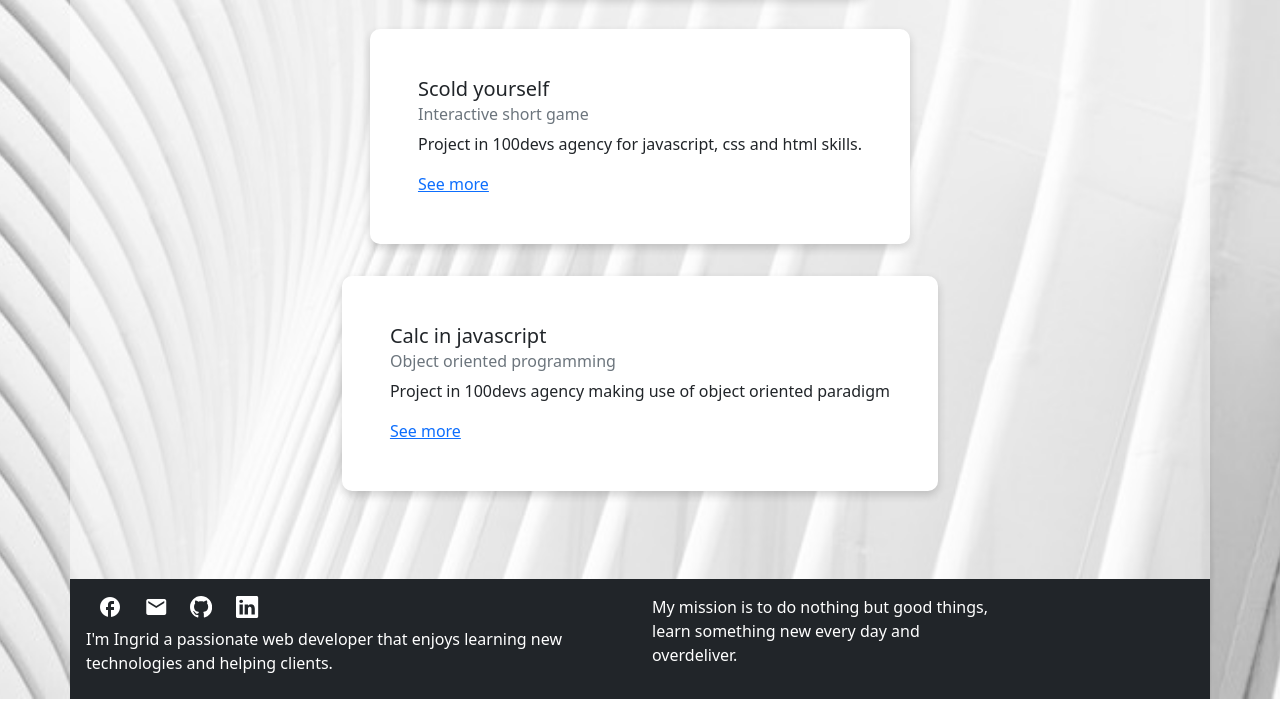
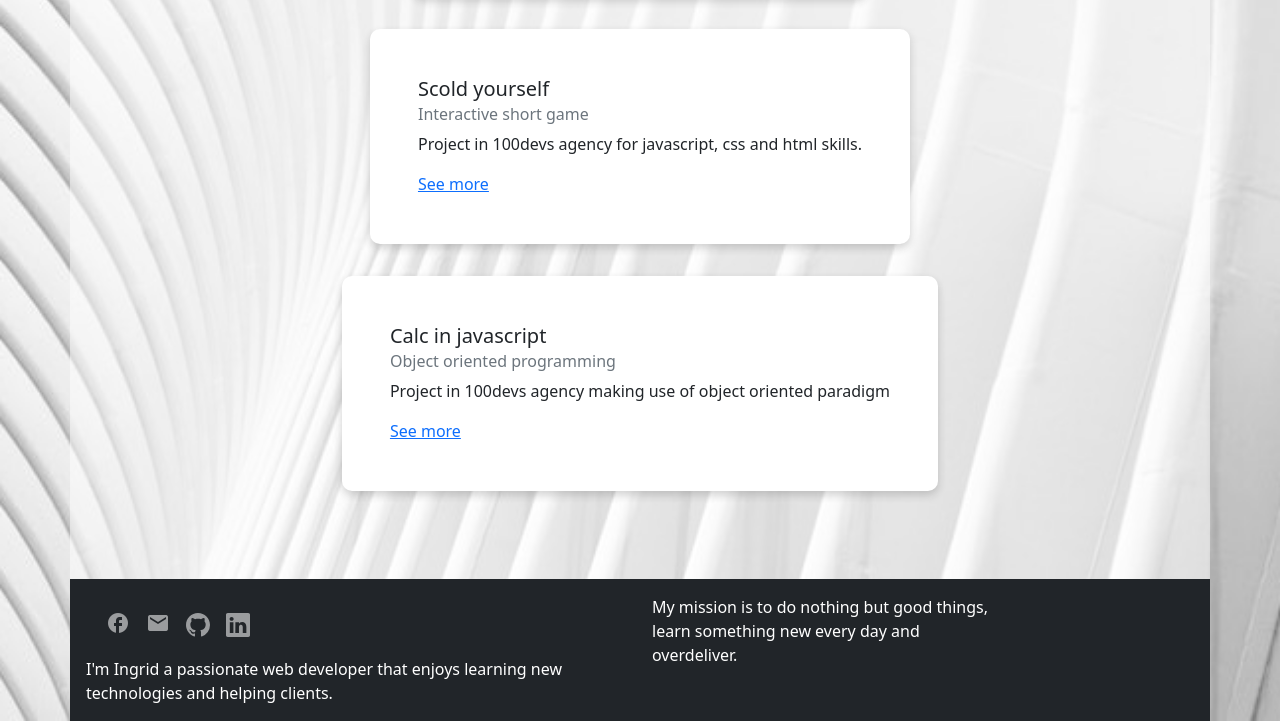
Before and after one commit to blusheddeny/web-dev-portfolio, a website: page index.html in a window 1280 px wide. Shown: the part 969-1690 px from the top of the page. Before the commit the page ends 1668 px from the top, so only its background shows below. Drawn offline with nearby package versions, Linux system fonts and the light colour scheme.

Commit message:
Added links to icons and contain icons in nav

```diff
--- a/index.html
+++ b/index.html
@@ -100,26 +100,53 @@
         <!--footer-->
         <footer class="row p-3 bg-dark text-white">
             <div class="col-md-6 justify-content-between">
-                        <div class="row mb-2">
-                            <span class="material-icons col-1 ">
+
+                <nav class= "navbar navbar-expand navbar-dark flex-column flex-md-row bd-navbar">
+                    <ul class="navbar-nav flex-row ml-md-auto d-none d-md-flex">
+                        <li  class="nav-item">
+                            <a class="nav-link" href="https://www.facebook.com/ingrid.xcf" target="_blank">
+                            <span class="material-icons " >
                                 facebook
                             </span>
-                            <span class="material-icons col-1">
-                                email
-                            </span>
-
-                            <svg xmlns="http://www.w3.org/2000/svg" width="24" height="24" fill="currentColor" class="bi bi-github col-1"
+                        </a>
+                        </li>
+                        <li  class="nav-item">
+                            <a class="nav-link" href="mailto:girnid4@gmail.com" target="_blank">
+                                <span class="material-icons">
+                                    email
+                                </span>
+                            </a>
+                        </li>
+                        <li  class="nav-item">
+                            <a class="nav-link" href="https://github.com/blusheddeny" target="_blank">
+                                <svg xmlns="http://www.w3.org/2000/svg" width="24" height="24" fill="currentColor" class="bi bi-github"
                                 viewBox="0 0 16 16">
                                 <path
                                     d="M8 0C3.58 0 0 3.58 0 8c0 3.54 2.29 6.53 5.47 7.59.4.07.55-.17.55-.38 0-.19-.01-.82-.01-1.49-2.01.37-2.53-.49-2.69-.94-.09-.23-.48-.94-.82-1.13-.28-.15-.68-.52-.01-.53.63-.01 1.08.58 1.23.82.72 1.21 1.87.87 2.33.66.07-.52.28-.87.51-1.07-1.78-.2-3.64-.89-3.64-3.95 0-.87.31-1.59.82-2.15-.08-.2-.36-1.02.08-2.12 0 0 .67-.21 2.2.82.64-.18 1.32-.27 2-.27.68 0 1.36.09 2 .27 1.53-1.04 2.2-.82 2.2-.82.44 1.1.16 1.92.08 2.12.51.56.82 1.27.82 2.15 0 3.07-1.87 3.75-3.65 3.95.29.25.54.73.54 1.48 0 1.07-.01 1.93-.01 2.2 0 .21.15.46.55.38A8.012 8.012 0 0 0 16 8c0-4.42-3.58-8-8-8z" />
                             </svg>
-
-                            <svg xmlns="http://www.w3.org/2000/svg" width="24" height="24" fill="currentColor" class="bi bi-linkedin col-1"
+                            </a>
+                        </li>
+                        <li  class="nav-item">
+                            <a class="nav-link" href="https://www.linkedin.com/in/ingrid-valdez-84b1941b1/" target="_blank">
+                                <svg xmlns="http://www.w3.org/2000/svg" width="24" height="24" fill="currentColor" class="bi bi-linkedin"
                                 viewBox="0 0 16 16">
                                 <path
                                     d="M0 1.146C0 .513.526 0 1.175 0h13.65C15.474 0 16 .513 16 1.146v13.708c0 .633-.526 1.146-1.175 1.146H1.175C.526 16 0 15.487 0 14.854V1.146zm4.943 12.248V6.169H2.542v7.225h2.401zm-1.2-8.212c.837 0 1.358-.554 1.358-1.248-.015-.709-.52-1.248-1.342-1.248-.822 0-1.359.54-1.359 1.248 0 .694.521 1.248 1.327 1.248h.016zm4.908 8.212V9.359c0-.216.016-.432.08-.586.173-.431.568-.878 1.232-.878.869 0 1.216.662 1.216 1.634v3.865h2.401V9.25c0-2.22-1.184-3.252-2.764-3.252-1.274 0-1.845.7-2.165 1.193v.025h-.016a5.54 5.54 0 0 1 .016-.025V6.169h-2.4c.03.678 0 7.225 0 7.225h2.4z" />
                             </svg>
-                        </div>
+                            </a>
+                        </li>
+                    </ul>
+                </nav>
+
+
+
+
+
+
+
+
+
+
                         <div class="row">
                             I'm Ingrid a passionate web developer that enjoys learning new technologies and helping clients.
                         </div>
```
Also changed, not shown: 1 other file.
